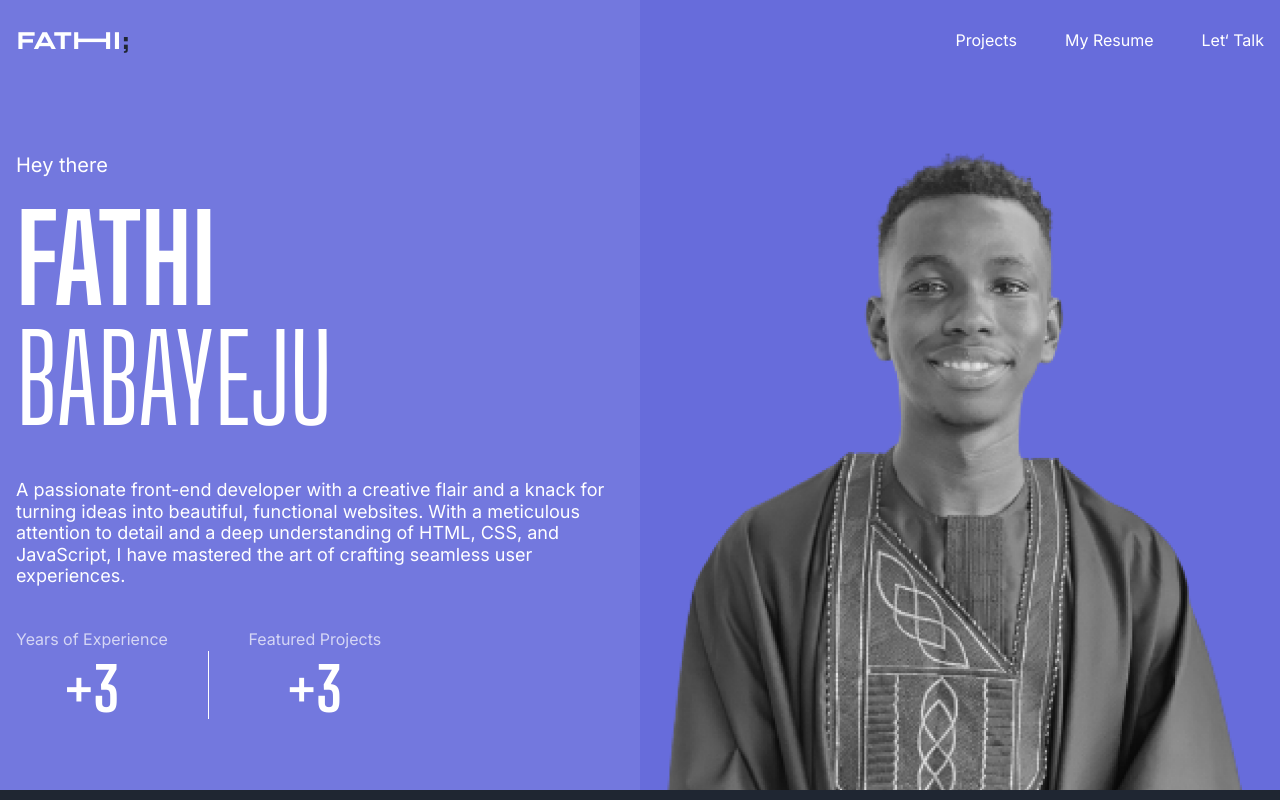
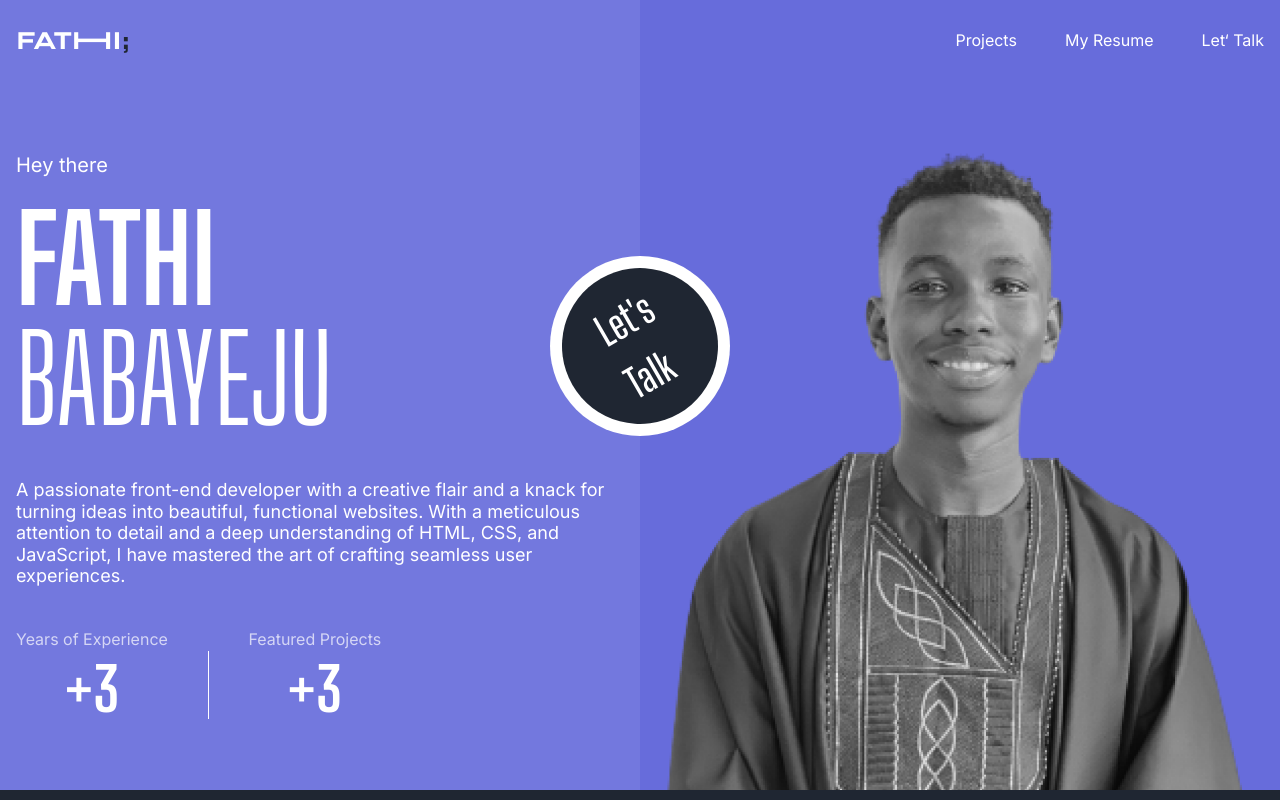
Before and after one commit to c-blaq/portfolio, a Next.js app: page / in a window 1280 px wide. Shown: the top 800 px of the page. Built offline with nearby package versions, Linux system fonts and the light colour scheme.

Commit message:
chore: link

```diff
--- a/src/components/Hero.jsx
+++ b/src/components/Hero.jsx
@@ -1,6 +1,7 @@
 import React from "react";
 import profileImg from "@/assets/png/profileImg.png";
 import Image from "next/image";
+import Link from "next/link";
 
 const Hero = () => {
   return (
@@ -41,6 +42,15 @@ const Hero = () => {
         </div>
       </div>
 
+      <div className="bg-white rounded-full w-[180px] h-[180px] absolute top-1/2 left-1/2 -ml-[90px] -mt-36 p-3">
+        <Link
+          href="/"
+          className="bg-primary w-full h-full rounded-full flex justify-center items-center font-bigShoulder font-semibold text-[40px] from-stone-600 rotate-[-30deg] hover:rotate-0 transition duration-300"
+        >
+          Let's <br /> Talk
+        </Link>
+      </div>
+
       <div className="bg-secondary-blue flex-1 flex items-center overflow-clip">
         <div className="max-w-[640px] h-4/5 mx-auto ml-auto px-4 2xl:pr-4 2xl:px-0 lg:scale-110 mt-auto">
           <Image
```
